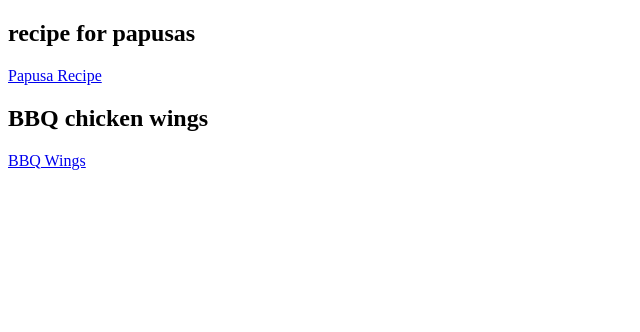
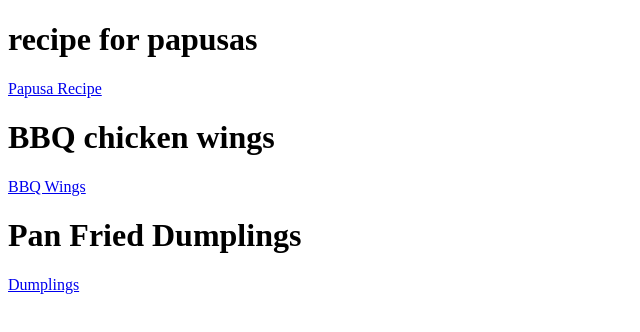
Before and after one commit to ToshiroR/odin-recipes, a plain HTML site: page index.html in a window 1280 px wide. Shown: the whole page, without its empty margins (0-640 px from the left). Drawn offline with Linux system fonts and the light colour scheme.

Commit message:
Dumplings added and started

```diff
--- a/index.html
+++ b/index.html
@@ -1,6 +1,5 @@
 <!DOCTYPE html>
-<html lang
-="en">
+<html lang="en">
 <head>
 
 <meta charset="utf-8">
@@ -10,16 +9,19 @@
 
 
 <body>
-  <h2>recipe for papusas</h2>
+  <h1>recipe for papusas</h1>
 
   <a href="recipes/papusa.html">Papusa Recipe</a>
 
 
 
-  <h2>BBQ chicken wings</h2>
+  <h1>BBQ chicken wings</h1>
 
   <a href="recipes/bbq-wings.html">BBQ Wings</a>
 
+  <h1>Pan Fried Dumplings</h1>
+
+  <a href="recipes/dumplings.html">Dumplings</a>
 
 </body>
 
```
Also changed, not shown: recipes/dumplings.html (+6 -2 lines).
